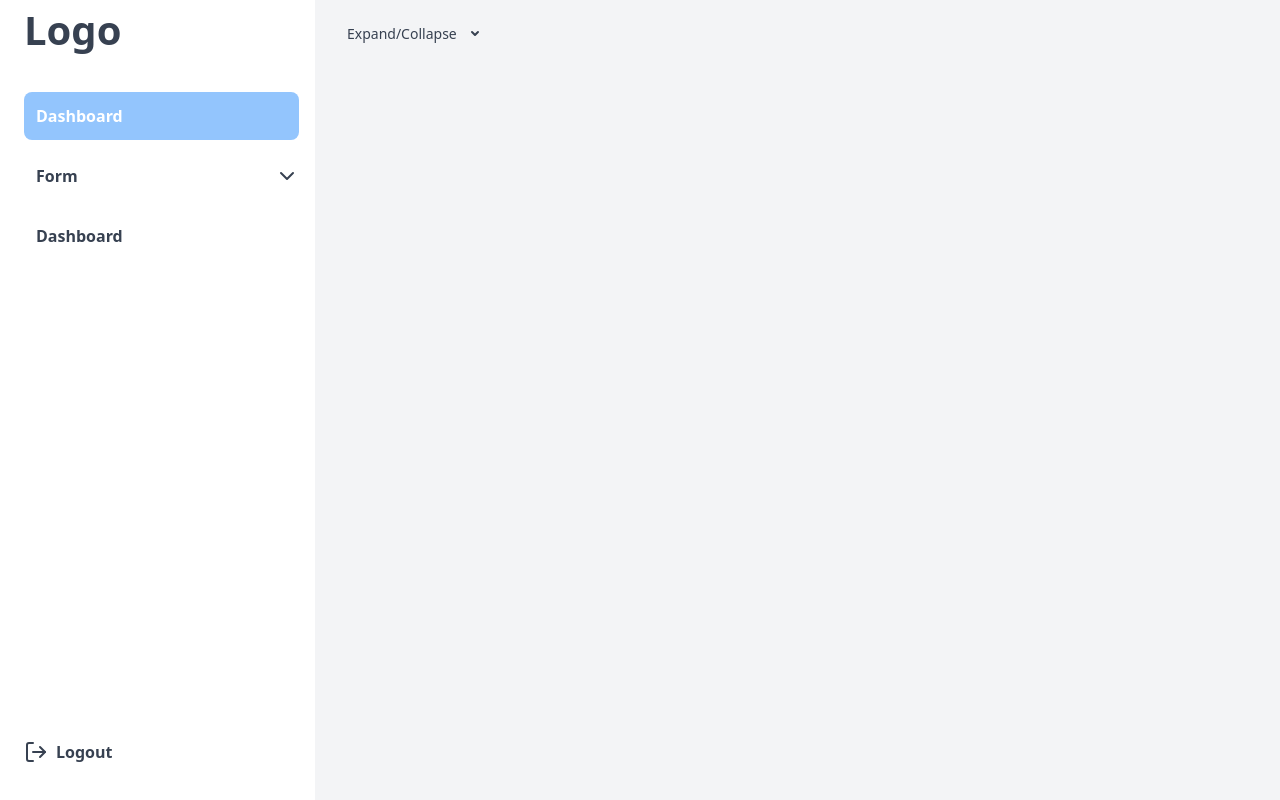
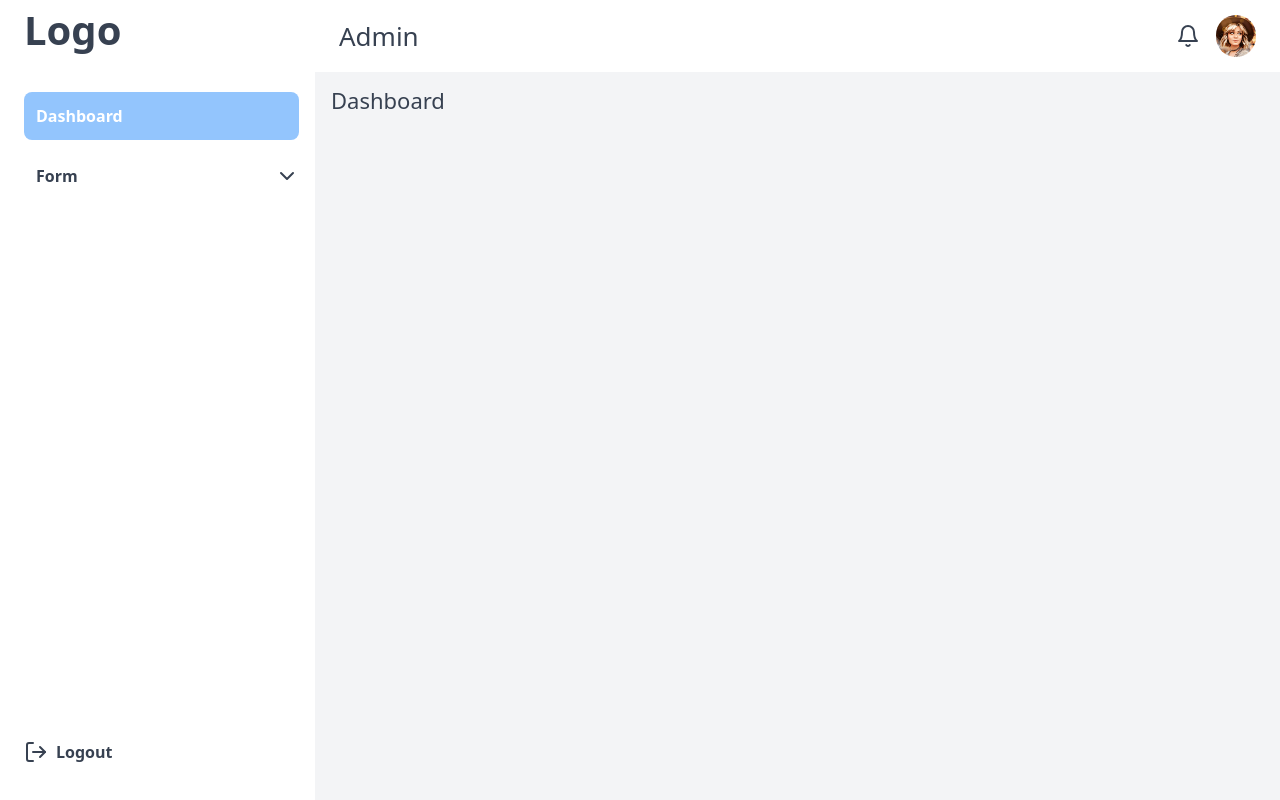
Before and after one commit to viccoSM/joker-next-tailwind, a Next.js app: page /dashboard in a window 1280 px wide. Built offline with nearby package versions, Linux system fonts and the light colour scheme.

Commit message:
feat(layouts/navbar, breadcrumbs): Add component navbar and breadcrumbs

```diff
--- /dev/null
+++ b/src/components/Breadcrumbs/index.tsx
@@ -0,0 +1,35 @@
+import React, {FC} from 'react';
+import Link from "next/link";
+import {ChevronRight} from "react-feather";
+
+interface BreadcrumbsProps {
+  title: string,
+  items?: {
+    name: string,
+    path: string
+  }[]
+}
+
+const Breadcrumbs: FC<BreadcrumbsProps> = ({title, items}) => (
+  <div className='flex items-center space-x-4'>
+    <h4>{title}</h4>
+    <div className='space-x-3'>
+      {items?.map((item, idx) => (
+        <>
+          {items?.length - 1 !== idx ? (
+            <>
+              <Link href={item.path}>
+                {item.name}
+              </Link>
+              <ChevronRight/>
+            </>
+          ) : (
+            <p>item.name</p>
+          )}
+        </>
+      ))}
+    </div>
+  </div>
+);
+
+export default Breadcrumbs;
--- a/src/config/navigation.ts
+++ b/src/config/navigation.ts
@@ -29,17 +29,6 @@ export const navigationSidebar: pathSidebarType[] = [
         name: 'Inputs',
         path: '/form/input'
       },
-      {
-        id: 'formInput',
-        name: 'Inputs',
-        path: '/form/input'
-      }
     ]
   },
-  {
-    id: 'test',
-    name: 'Dashboard',
-    path: '/test',
-    active: ['/test']
-  },
 ]
--- a/src/layouts/DashboardLayout.tsx
+++ b/src/layouts/DashboardLayout.tsx
@@ -1,5 +1,6 @@
 import React, {FC, ReactNode} from 'react';
 import Sidebar from "@/layouts/Sidebar";
+import Navbar from "@/layouts/Navbar";
 
 interface DashboardLayoutProps {
   children: ReactNode
@@ -8,7 +9,12 @@ interface DashboardLayoutProps {
 const DashboardLayout:FC<DashboardLayoutProps> = ({children}) => (
   <div className='bg-gray-100 w-full h-screen flex'>
     <Sidebar/>
-    {children}
+    <div className="w-full h-screen overflow-auto">
+      <Navbar/>
+      <div className='pl-4 pt-3'>
+        {children}
+      </div>
+    </div>
   </div>
 );
 
--- /dev/null
+++ b/src/layouts/Navbar/index.tsx
@@ -0,0 +1,19 @@
+import React from 'react';
+import {Bell} from "react-feather";
+import Image from "next/image";
+
+const Navbar = () => (
+  <section className='h-[72px] sticky w-full bg-white px-6 flex justify-between items-center'>
+    <h3>Admin</h3>
+    <div className="flex items-center space-x-4">
+      <button>
+        <Bell/>
+      </button>
+      <button>
+        <Image className='rounded-full' src='/images/profile.jpg' alt='profile' width={40} height={40}/>
+      </button>
+    </div>
+  </section>
+);
+
+export default Navbar;
--- a/src/modules/Dashboard/index.tsx
+++ b/src/modules/Dashboard/index.tsx
@@ -1,54 +1,13 @@
 import React from 'react';
 import DashboardLayout from "@/layouts/DashboardLayout";
-import {Disclosure, Transition} from "@headlessui/react";
+import Breadcrumbs from "@/components/Breadcrumbs";
 
-const Dashboard = () => (
-  <DashboardLayout>
-    <div className="p-4">
-      <Disclosure>
-        {({ open }) => (
-          <>
-            <Disclosure.Button className="w-full flex justify-between items-center px-4 py-2 text-sm font-medium text-left text-gray-700 bg-gray-100 hover:bg-gray-200 focus:outline-none focus-visible:ring focus-visible:ring-gray-500 focus-visible:ring-opacity-50">
-              <span>Expand/Collapse</span>
-              <svg
-                className={`ml-2 h-5 w-5 transform ${open ? 'rotate-180' : ''}`}
-                viewBox="0 0 20 20"
-                fill="currentColor"
-              >
-                <path
-                  fillRule="evenodd"
-                  d="M6.293 7.293a1 1 0 011.414 0L10 9.586l2.293-2.293a1 1 0 011.414 1.414l-3 3a1 1 0 01-1.414 0l-3-3a1 1 0 010-1.414z"
-                  clipRule="evenodd"
-                />
-              </svg>
-            </Disclosure.Button>
-
-            <Transition
-              show={open}
-              enter="transition duration-100 ease-out"
-              enterFrom="transform scale-95 opacity-0"
-              enterTo="transform scale-100 opacity-100"
-              leave="transition duration-75 ease-out"
-              leaveFrom="transform scale-100 opacity-100"
-              leaveTo="transform scale-95 opacity-0"
-            >
-              <Disclosure.Panel className="px-4 pt-4 pb-2 text-sm text-gray-500">
-                <p>
-                  Lorem ipsum dolor sit amet, consectetur adipiscing elit. Nunc rhoncus diam ut nunc vehicula blandit.
-                  Aliquam eget purus eget nisi pharetra luctus. Aliquam congue, mi id mollis accumsan, arcu mauris
-                  tristique odio, nec lacinia risus orci quis nulla. Sed euismod augue non est pretium viverra. Duis
-                  sodales erat a orci aliquam, in pellentesque velit faucibus. In eget odio lacinia, hendrerit elit
-                  vel, fringilla neque. Aenean in velit vel lacus lobortis rhoncus eu sit amet est. Proin vitae elit
-                  ut elit eleifend pharetra ut in arcu. Donec volutpat tellus ac metus hendrerit, nec consectetur
-                  ipsum scelerisque.
-                </p>
-              </Disclosure.Panel>
-            </Transition>
-          </>
-        )}
-      </Disclosure>
-    </div>
-  </DashboardLayout>
-);
+const Dashboard = () => {
+  return (
+    <DashboardLayout>
+      <Breadcrumbs title='Dashboard'/>
+    </DashboardLayout>
+  );
+}
 
 export default Dashboard;
--- a/src/styles/base.scss
+++ b/src/styles/base.scss
@@ -26,3 +26,17 @@ select:-webkit-autofill:focus {
 html {
   @apply text-gray-700;
 }
+
+// Custom Scroll Bar
+::-webkit-scrollbar {
+  width: 4px;
+}
+
+::-webkit-scrollbar-track {
+  background: transparent;
+}
+
+::-webkit-scrollbar-thumb {
+  background-color: transparent;
+  border-radius: 5px;
+}
```
Also changed, not shown: public/images/profile.jpg (added).
